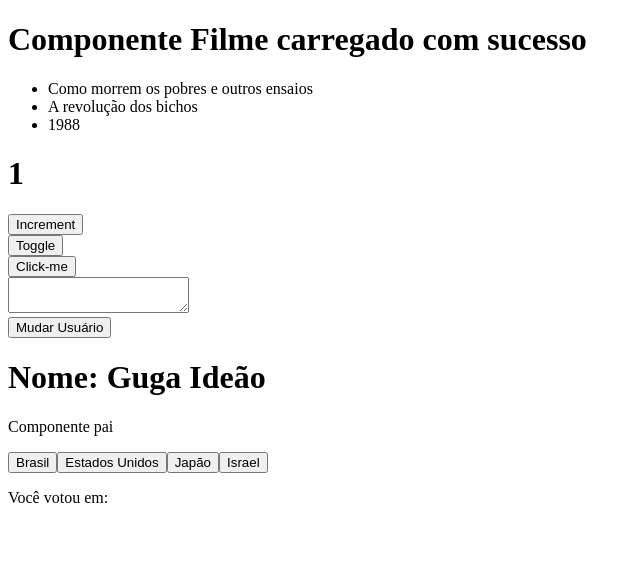
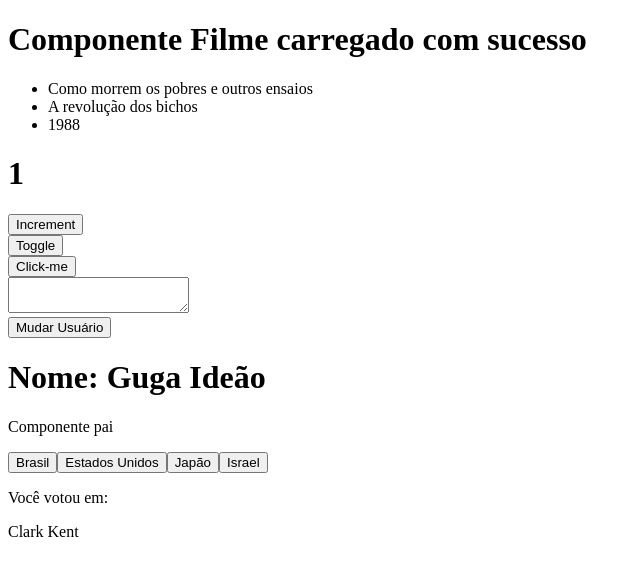
Before and after one commit to WellingtonIdeao/angular-template, an Angular app: page / in a window 1280 px wide. Shown: the top 576 px of the page, without its empty margins (0-641 px from the left). Built offline with nearby package versions, Linux system fonts and the light colour scheme.

Commit message:
Injeção de component filho usando decorador ViewChild

```diff
--- a/src/app/filho/filho.component.ts
+++ b/src/app/filho/filho.component.ts
@@ -1,4 +1,4 @@
-import { Component, EventEmitter, Input, OnChanges, OnInit, Output, SimpleChanges } from '@angular/core';
+import { Component, EventEmitter, Input, OnChanges, OnInit, Output, SimpleChanges} from '@angular/core';
 
 @Component({
   selector: 'app-filho',
@@ -11,7 +11,7 @@ export class FilhoComponent implements OnInit, OnChanges {
 
   @Output() voted = new EventEmitter<string>();
 
-  constructor() { }
+  public name:string = "Clark Kent";
 
   ngOnInit(): void {
   }
--- a/src/app/pai/pai.component.html
+++ b/src/app/pai/pai.component.html
@@ -1,3 +1,4 @@
 <p>Componente pai</p>
 <app-filho *ngFor="let pais of paises" [pais]="pais" (voted)="onVoted($event)"></app-filho>
 <p>Você votou em: {{ votado }}</p>
+<p>{{ name }}</p>
--- a/src/app/pai/pai.component.ts
+++ b/src/app/pai/pai.component.ts
@@ -1,4 +1,5 @@
-import { Component, Input, OnInit } from '@angular/core';
+import { Component, Input, OnInit, ViewChild } from '@angular/core';
+import { FilhoComponent } from '../filho/filho.component';
 
 @Component({
   selector: 'app-pai',
@@ -11,6 +12,11 @@ export class PaiComponent implements OnInit {
 
   @Input() votado: string = "";
 
+  @ViewChild(FilhoComponent, {static: false})
+  private filhoComponent: FilhoComponent | any;
+
+  public name:string | undefined;
+
   constructor() { }
 
   ngOnInit(): void {
@@ -20,6 +26,13 @@ export class PaiComponent implements OnInit {
     this.votado = votado;
   }
 
+  ngAfterViewInit(){
+    setTimeout(()=> this.name = this.filhoComponent.name, 0);
+  }
+
+
+
+
 
 
 }
```
